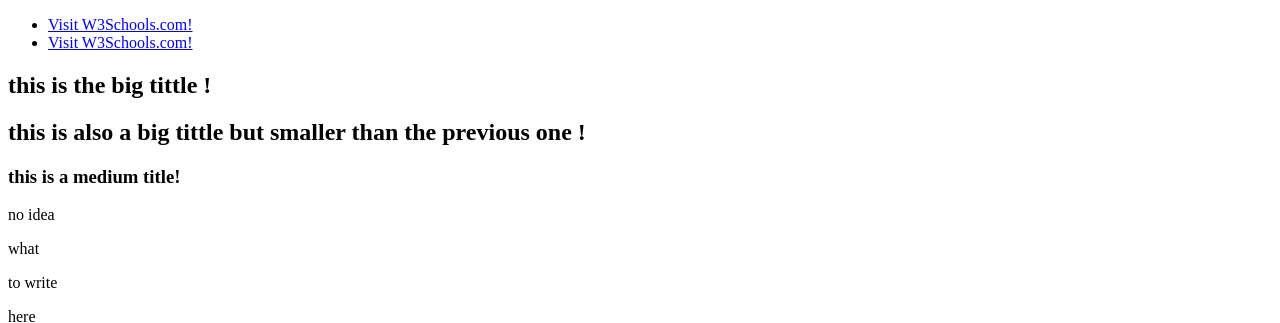
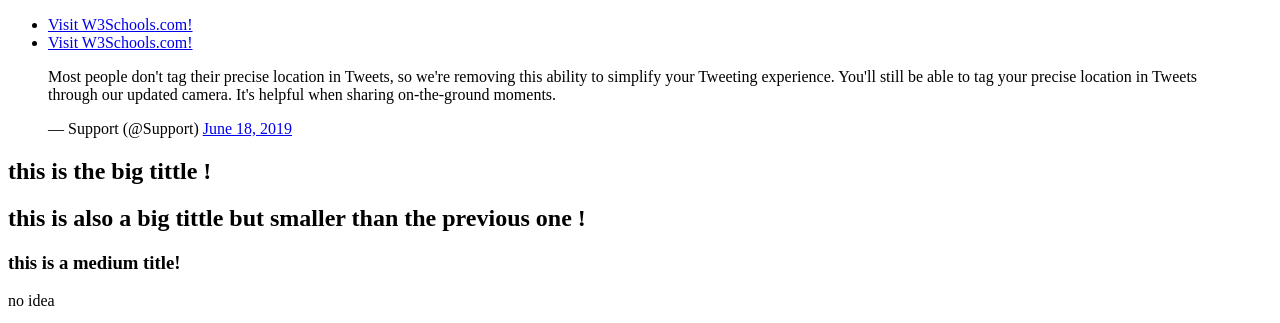
Before and after one commit to Mohellebi-cmd/My_First_Portfolio, a plain HTML site: page html_basic/tweets.html in a window 1280 px wide. Shown: the top 323 px of the page. Drawn offline with Linux system fonts and the light colour scheme.

Commit message:
Update tweets.html

```diff
--- a/html_basic/tweets.html
+++ b/html_basic/tweets.html
@@ -15,6 +15,7 @@
         </header>
      <main>
         <article>
+            <blockquote class="twitter-tweet"><p lang="en" dir="ltr">Most people don&#39;t tag their precise location in Tweets, so we&#39;re removing this ability to simplify your Tweeting experience. You&#39;ll still be able to tag your precise location in Tweets through our updated camera. It&#39;s helpful when sharing on-the-ground moments.</p>&mdash; Support (@Support) <a href="https://twitter.com/Support/status/1141039841993355264?ref_src=twsrc%5Etfw">June 18, 2019</a></blockquote> <script async src="https://platform.twitter.com/widgets.js" charset="utf-8"></script>
     <h1>this is the big tittle !</h1>
   <h2>this is also a big tittle but smaller than the previous one ! </h2>
   <h3>this is a medium title!</h3>
```
